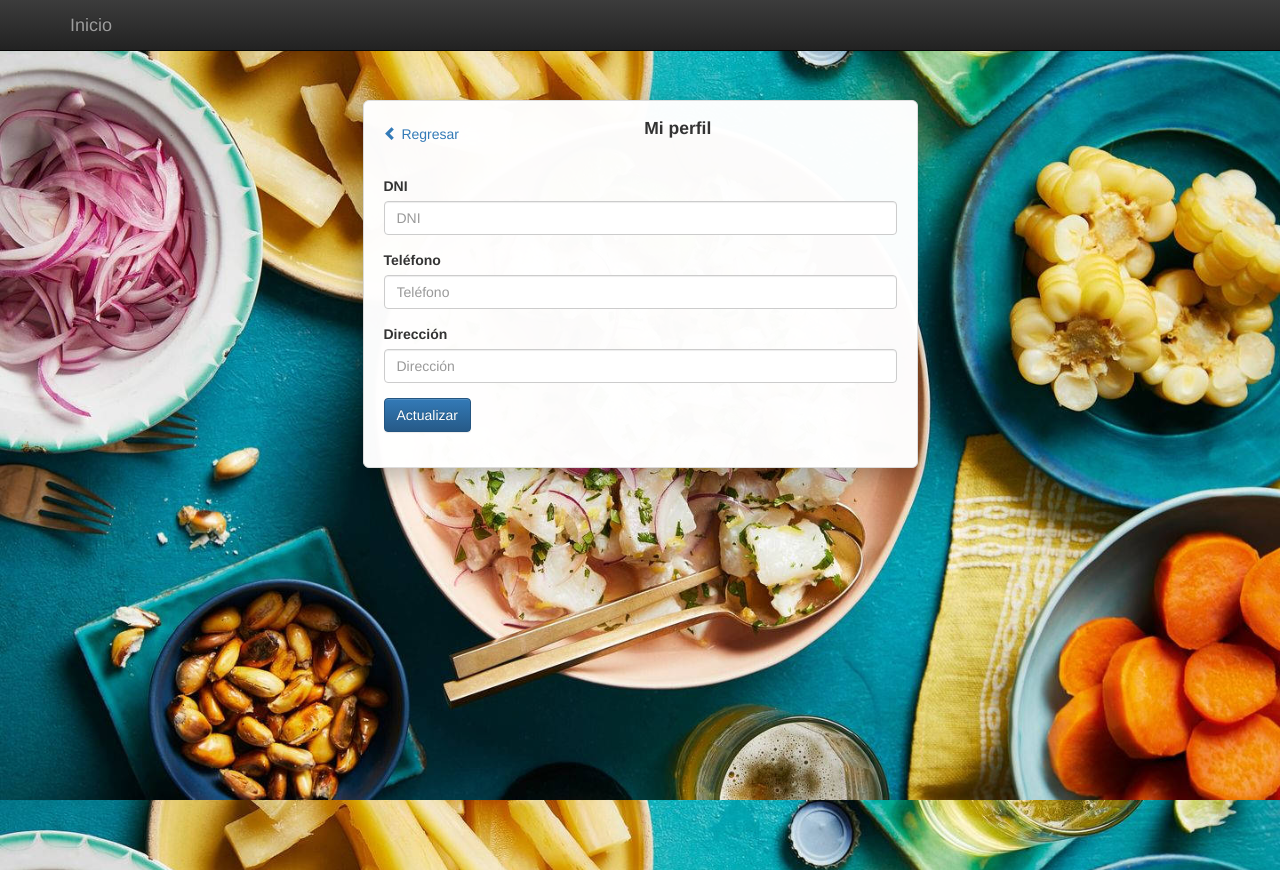
After one commit to JoaquinJosias/Proyecto_Olimpico_2.0, a Spring Boot app: page /perfil in a window 1280 px wide. The commit adds this page. Run offline with Spring Boot 4, Linux system fonts and the light colour scheme; the visitor is signed in with stand-in values (Sample User, id 1).

Commit message:
cambios perfil

```diff
--- /dev/null
+++ b/proyectoOlimpico/src/main/java/com/olimpico/proyectoOlimpico/controllers/PerfilController.java
@@ -0,0 +1,95 @@
+package com.olimpico.proyectoOlimpico.controllers;
+
+
+import com.olimpico.proyectoOlimpico.DTO.ClienteDTO;
+import com.olimpico.proyectoOlimpico.model.Cliente;
+import com.olimpico.proyectoOlimpico.services.ClienteService;
+import jakarta.servlet.http.HttpSession;
+import jakarta.validation.Valid;
+import org.slf4j.Logger;
+import org.slf4j.LoggerFactory;
+import org.springframework.stereotype.Controller;
+import org.springframework.ui.Model;
+import org.springframework.validation.BindingResult;
+import org.springframework.web.bind.annotation.GetMapping;
+import org.springframework.web.bind.annotation.ModelAttribute;
+import org.springframework.web.bind.annotation.PostMapping;
+import org.springframework.web.servlet.mvc.support.RedirectAttributes;
+
+@Controller
+public class PerfilController {
+    private static final Logger log = LoggerFactory.getLogger(PerfilController.class);
+    private final ClienteService clienteService;
+
+    public PerfilController(ClienteService clienteService) {
+        this.clienteService = clienteService;
+    }
+
+    @GetMapping("/perfil")
+    public String verPerfil(HttpSession session, Model model, RedirectAttributes ra) {
+        try {
+            Object uid = session.getAttribute("usuarioId");
+            if (uid == null) {
+                ra.addFlashAttribute("error", "Debes iniciar sesión");
+                return "redirect:/login";
+            }
+            Long usuarioId;
+            if (uid instanceof Long) {
+                usuarioId = (Long) uid;
+            } else if (uid instanceof Integer) {
+                usuarioId = ((Integer) uid).longValue();
+            } else {
+                usuarioId = Long.parseLong(uid.toString());
+            }
+
+            Cliente cliente = clienteService.findByUsuarioId(usuarioId);
+            ClienteDTO dto = new ClienteDTO();
+            if (cliente != null) {
+                dto.setDni(cliente.getDni());
+                dto.setTelefono(cliente.getTelefono());
+                dto.setDireccion(cliente.getDireccion());
+            }
+            model.addAttribute("cliente", dto);
+            return "cliente";
+        } catch (Exception e) {
+            log.error("Error en /perfil", e);
+            model.addAttribute("errorMessage", "Error al cargar el perfil: " + e.getMessage());
+            return "error";
+        }
+    }
+
+    @PostMapping("/perfil")
+    public String guardarPerfil(@Valid @ModelAttribute("cliente") ClienteDTO dto,
+                                BindingResult bindingResult,
+                                HttpSession session,
+                                RedirectAttributes ra,
+                                Model model) {
+        try {
+            Object uid = session.getAttribute("usuarioId");
+            if (uid == null) {
+                ra.addFlashAttribute("error", "Debes iniciar sesión");
+                return "redirect:/login";
+            }
+            Long usuarioId;
+            if (uid instanceof Long) {
+                usuarioId = (Long) uid;
+            } else if (uid instanceof Integer) {
+                usuarioId = ((Integer) uid).longValue();
+            } else {
+                usuarioId = Long.parseLong(uid.toString());
+            }
+
+            if (bindingResult.hasErrors()) {
+                return "cliente";
+            }
+
+            clienteService.saveOrUpdateProfileByUsuarioId(usuarioId, dto);
+            ra.addFlashAttribute("exito", "Perfil guardado");
+            return "redirect:/perfil";
+        } catch (Exception e) {
+            log.error("Error guardando perfil", e);
+            model.addAttribute("errorMessage", "Error al guardar el perfil: " + e.getMessage());
+            return "error";
+        }
+    }
+}
--- a/proyectoOlimpico/src/main/java/com/olimpico/proyectoOlimpico/controllers/RegistroProveedorController.java
+++ b/proyectoOlimpico/src/main/java/com/olimpico/proyectoOlimpico/controllers/RegistroProveedorController.java
@@ -33,6 +33,8 @@ public class RegistroProveedorController {
     @PostMapping
     public String registrarProveedorCuenta(@ModelAttribute("proveedor") ProveedorDTO proveedorDTO,
                                            RedirectAttributes redirectAttributes) {
+        proveedorService.guardarProveedor(proveedorDTO);
+        redirectAttributes.addAttribute("exito", "true");
         return "redirect:/proveedor?exito";
     }
 }
--- a/proyectoOlimpico/src/main/java/com/olimpico/proyectoOlimpico/model/Cliente.java
+++ b/proyectoOlimpico/src/main/java/com/olimpico/proyectoOlimpico/model/Cliente.java
@@ -14,7 +14,7 @@ public class Cliente {
     @GeneratedValue(strategy = GenerationType.IDENTITY)
     private Long id_cliente;
 
-    private String numero_documento;
+    private String dni;
 
     private String telefono;
 
--- a/proyectoOlimpico/src/main/java/com/olimpico/proyectoOlimpico/model/Usuario.java
+++ b/proyectoOlimpico/src/main/java/com/olimpico/proyectoOlimpico/model/Usuario.java
@@ -1,5 +1,6 @@
 package com.olimpico.proyectoOlimpico.model;
 
+import com.fasterxml.jackson.annotation.JsonIgnoreProperties;
 import jakarta.persistence.*;
 import lombok.AllArgsConstructor;
 import lombok.Builder;
@@ -16,6 +17,7 @@ import java.util.UUID;
 @AllArgsConstructor
 @NoArgsConstructor
 @Builder
+@JsonIgnoreProperties({"password","roles"})
 @Table(name = "Usuario", uniqueConstraints = @UniqueConstraint( columnNames= "email"))
 public class Usuario {
     @Id
--- a/proyectoOlimpico/src/main/java/com/olimpico/proyectoOlimpico/repo/ClienteRepository.java
+++ b/proyectoOlimpico/src/main/java/com/olimpico/proyectoOlimpico/repo/ClienteRepository.java
@@ -1,6 +1,7 @@
 package com.olimpico.proyectoOlimpico.repo;
 
 import com.olimpico.proyectoOlimpico.model.Cliente;
+import com.olimpico.proyectoOlimpico.model.Usuario;
 import org.springframework.data.jpa.repository.JpaRepository;
 import org.springframework.data.jpa.repository.Query;
 import org.springframework.data.repository.query.Param;
@@ -10,4 +11,6 @@ import java.util.Optional;
 
 @Repository
 public interface ClienteRepository  extends JpaRepository<Cliente, Long> {
+    Optional<Cliente> findByUsuario(Usuario usuario);
+
 }
--- a/proyectoOlimpico/src/main/java/com/olimpico/proyectoOlimpico/services/UsuarioServiceImp.java
+++ b/proyectoOlimpico/src/main/java/com/olimpico/proyectoOlimpico/services/UsuarioServiceImp.java
@@ -26,7 +26,7 @@ public class UsuarioServiceImp implements  UsuarioService{
                 usuarioRegistroDTO.getApellido(),
                 usuarioRegistroDTO.getEmail(),
                 usuarioRegistroDTO.getPassword(),
-                Arrays.asList(new Rol("ROL_ADMIN"))
+                Arrays.asList(new Rol("ROL_USER"))
         );
         return usuarioRepository.save(usuario);
     }
--- /dev/null
+++ b/proyectoOlimpico/src/main/resources/static/css/estilos_background.css
@@ -0,0 +1,14 @@
+html, body {
+    height: 100%;
+    margin: 0;
+}
+
+body {
+    /* RUTA ABSOLUTA desde static: /images/background.jpg */
+    background-image: url('/images/background.jpg');
+    background-size: cover;           /* cubrir toda la pantalla */
+    background-position: center;      /* centrar la imagen */
+    background-repeat: no-repeat;     /* no repetir */
+    background-attachment: fixed;     /* permanecer fijo al hacer scroll */
+    background-color: #f0f0f0;        /* color de respaldo */
+}
--- /dev/null
+++ b/proyectoOlimpico/src/main/resources/templates/cliente.html
@@ -0,0 +1,185 @@
+<!DOCTYPE html>
+<html xmlns:th="http://www.thymeleaf.org">
+<head>
+    <meta charset="utf-8" />
+    <title>Mi perfil</title>
+    <link rel="stylesheet"
+          href="https://maxcdn.bootstrapcdn.com/bootstrap/3.3.7/css/bootstrap.min.css"
+          integrity="sha384-BVYiiSIFeK1dGmJRAkycuHAHRg32OmUcww7on3RYdg4Va+PmSTsz/K68vbdEjh4u"
+          crossorigin="anonymous">
+    <link rel="stylesheet"
+          href="https://maxcdn.bootstrapcdn.com/bootstrap/3.3.7/css/bootstrap-theme.min.css"
+          integrity="sha384-rHyoN1iRsVXV4nD0JutlnGaslCJuC7uwjduW9SVrLvRYooPp2bWYgmgJQIXwl/Sp"
+          crossorigin="anonymous">
+
+    <link rel="stylesheet" href="/css/estilos_background.css" />
+</head>
+<body style="background-image:url('/img/background.jpg'); background-size:cover; background-position:center; background-repeat:no-repeat;">
+<nav class="navbar navbar-inverse navbar-fixed-top">
+    <div class="container">
+        <div class="navbar-header">
+            <a class="navbar-brand" th:href="@{/}">Inicio</a>
+        </div>
+    </div>
+</nav>
+
+<div class="container" style="margin-top:70px">
+    <div class="row">
+        <div class="col-md-6 col-md-offset-3">
+            <div class="panel panel-default auth-panel">
+                <div class="panel-heading text-center">
+                    <a th:href="@{/}" class="back-link"
+                       style="float:left; margin-top:5px; color:#337ab7; text-decoration:none; font-weight:500;">
+                        <span class="glyphicon glyphicon-chevron-left" aria-hidden="true"></span> Regresar
+                    </a>
+                    <h3 class="panel-title"
+                        th:text="${cliente != null ? 'Mi perfil' : (usuario != null ? 'Mi perfil' : 'Regístrate')}">Mi perfil</h3>
+                </div>
+                <div class="panel-body">
+
+                    <div th:if="${exito != null}">
+                        <div class="alert alert-success" th:text="${exito}">Perfil guardado correctamente.</div>
+                    </div>
+
+                    <div th:if="${flash != null and flash.exito != null}">
+                        <div class="alert alert-success" th:text="${flash.exito}"></div>
+                    </div>
+
+                    <div th:if="${flash != null and flash.error != null}">
+                        <div class="alert alert-danger" th:text="${flash.error}"></div>
+                    </div>
+
+                    <div th:if="${errorMessage != null}" class="alert alert-danger" th:text="${errorMessage}"></div>
+
+                    <!-- Formulario cuando existe 'cliente' en el modelo -->
+                    <form th:if="${cliente != null}" th:action="@{/perfil}" method="post" th:object="${cliente}">
+                        <input type="hidden" th:if="${_csrf != null}" th:name="${_csrf.parameterName}" th:value="${_csrf.token}" />
+
+                        <div class="form-group">
+                            <label for="dni">DNI</label>
+                            <input id="dni" class="form-control" th:field="*{dni}" placeholder="DNI" required />
+                        </div>
+
+                        <div class="form-group">
+                            <label for="telefono">Teléfono</label>
+                            <input id="telefono" class="form-control" type="tel" th:field="*{telefono}" placeholder="Teléfono" required />
+                        </div>
+
+                        <div class="form-group">
+                            <label for="direccion">Dirección</label>
+                            <input id="direccion" class="form-control" type="text" th:field="*{direccion}" placeholder="Dirección" required />
+                        </div>
+
+                        <div class="form-group">
+                            <button type="submit" class="btn btn-primary" th:text="'Actualizar'">Guardar</button>
+                        </div>
+
+                    </form>
+
+                    <!-- Formulario cuando existe 'usuario' en el modelo -->
+                    <form th:if="${cliente == null and usuario != null}" th:action="@{/perfil}" method="post" th:object="${usuario}">
+                        <input type="hidden" th:if="${_csrf != null}" th:name="${_csrf.parameterName}" th:value="${_csrf.token}" />
+
+                        <div class="form-group">
+                            <label for="dni_u">DNI</label>
+                            <input id="dni_u" class="form-control" th:field="*{dni}" placeholder="DNI" required />
+                        </div>
+
+                        <div class="form-group">
+                            <label for="telefono_u">Teléfono</label>
+                            <input id="telefono_u" class="form-control" type="tel" th:field="*{telefono}" placeholder="Teléfono" required />
+                        </div>
+
+                        <div class="form-group">
+                            <label for="direccion_u">Dirección</label>
+                            <input id="direccion_u" class="form-control" type="text" th:field="*{direccion}" placeholder="Dirección" required />
+                        </div>
+
+                        <div class="form-group">
+                            <button type="submit" class="btn btn-primary" th:text="'Actualizar'">Guardar</button>
+                        </div>
+
+                    </form>
+
+                    <!-- Formulario de registro si no hay objeto en el modelo -->
+                    <form th:if="${cliente == null and usuario == null}" th:action="@{/perfil}" method="post">
+                        <input type="hidden" th:if="${_csrf != null}" th:name="${_csrf.parameterName}" th:value="${_csrf.token}" />
+
+                        <div class="form-group">
+                            <label for="dni_reg">DNI</label>
+                            <input id="dni_reg" name="dni" class="form-control" placeholder="DNI" required />
+                        </div>
+
+                        <div class="form-group">
+                            <label for="telefono_reg">Teléfono</label>
+                            <input id="telefono_reg" name="telefono" class="form-control" type="tel" placeholder="Teléfono" required />
+                        </div>
+
+                        <div class="form-group">
+                            <label for="direccion_reg">Dirección</label>
+                            <input id="direccion_reg" name="direccion" class="form-control" placeholder="Dirección" required />
+                        </div>
+
+                        <div class="form-group">
+                            <button type="submit" class="btn btn-primary" th:text="'Registrar'">Guardar</button>
+                        </div>
+                    </form>
+
+
+                </div>
+            </div>
+        </div>
+    </div>
+</div>
+
+<style>
+  /* estilo para el panel blanco centrado */
+  .auth-panel {
+    background: rgba(255,255,255,0.98);
+    border-radius: 6px;
+    box-shadow: 0 8px 24px rgba(0,0,0,0.25);
+    padding: 0;
+    overflow: hidden;
+    margin-top: 30px;
+    margin-bottom: 30px;
+  }
+
+  /* encabezado y cuerpo */
+  .auth-panel .panel-heading {
+    background: transparent;
+    border-bottom: none;
+    padding: 18px 20px;
+  }
+  .auth-panel .panel-body {
+    padding: 20px;
+  }
+
+  /* ancho máximo y centrado en pantallas grandes */
+  @media (min-width: 768px) {
+    .auth-panel {
+      max-width: 680px;
+      margin-left: auto;
+      margin-right: auto;
+    }
+  }
+
+  /* ajustes de título */
+  .auth-panel .panel-title {
+    margin: 0;
+    font-weight: 600;
+    color: #333;
+    font-size: 1.25em;
+  }
+
+/* aplica margin-top sin inline styles */
+  .main-container {
+      margin-top: 70px;
+  }
+</style>
+
+
+<script src="https://maxcdn.bootstrapcdn.com/bootstrap/3.3.7/js/bootstrap.min.js"
+        integrity="sha384-Tc5IQib027qvyjSMfHjOMaLkfuWVxZxUPnCJA7l2mCWNIpG9mGCD8wGNIcPD7Txa"
+        crossorigin="anonymous"></script>
+</body>
+</html>
--- a/proyectoOlimpico/src/main/resources/templates/index.html
+++ b/proyectoOlimpico/src/main/resources/templates/index.html
@@ -6,7 +6,7 @@
     <link rel="stylesheet" href="/css/style.css">
     <title>Login</title>
 </head>
-<body>
+<body >
 <header>
     <div class="brand">
         <img src="/img/logo-olimpico.png" class="logo-img">
@@ -62,7 +62,6 @@
             </div>
         </div>
     </nav>
-    </div>
 </header>
 
 <div class="main_image">
```
Also changed, not shown: proyectoOlimpico/pom.xml (+8 -0 lines), proyectoOlimpico/src/main/java/com/olimpico/proyectoOlimpico/DTO/ClienteDTO.java (added, +11 -0 lines), proyectoOlimpico/src/main/java/com/olimpico/proyectoOlimpico/controllers/RegistroClienteController.java (added, +27 -0 lines), proyectoOlimpico/src/main/java/com/olimpico/proyectoOlimpico/services/ClienteService.java (added, +9 -0 lines), proyectoOlimpico/src/main/java/com/olimpico/proyectoOlimpico/services/ClienteServiceImp.java (added, +49 -0 lines), proyectoOlimpico/src/main/resources/templates/login.html (+43 -5 lines), proyectoOlimpico/src/main/resources/templates/registro.html (+62 -19 lines).
